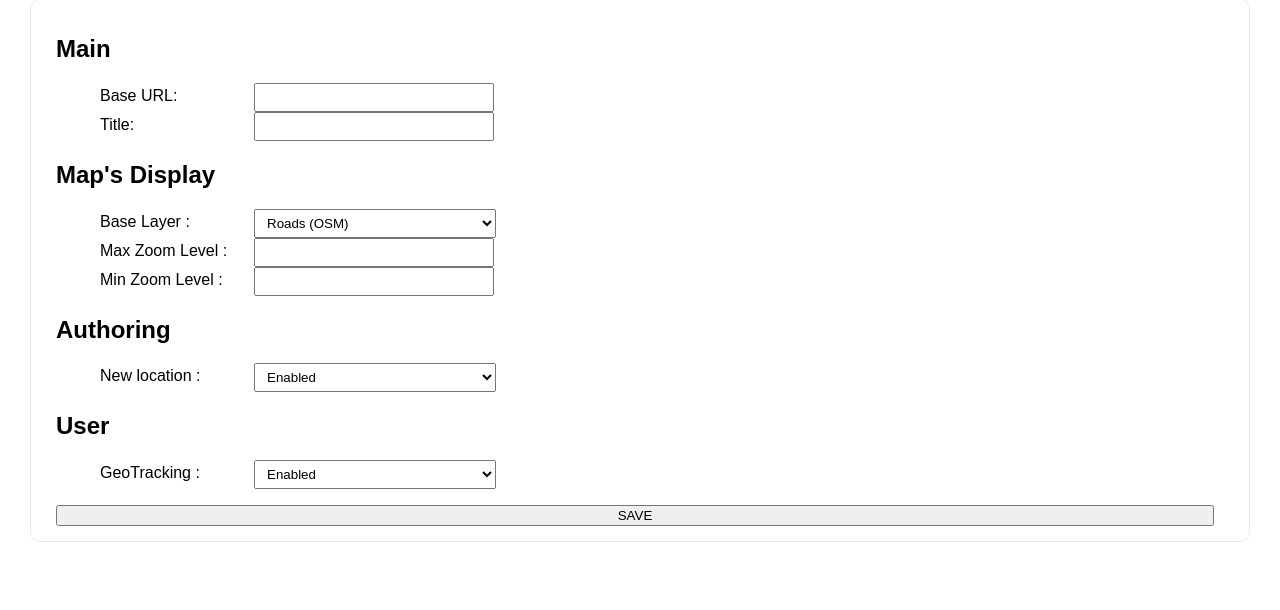
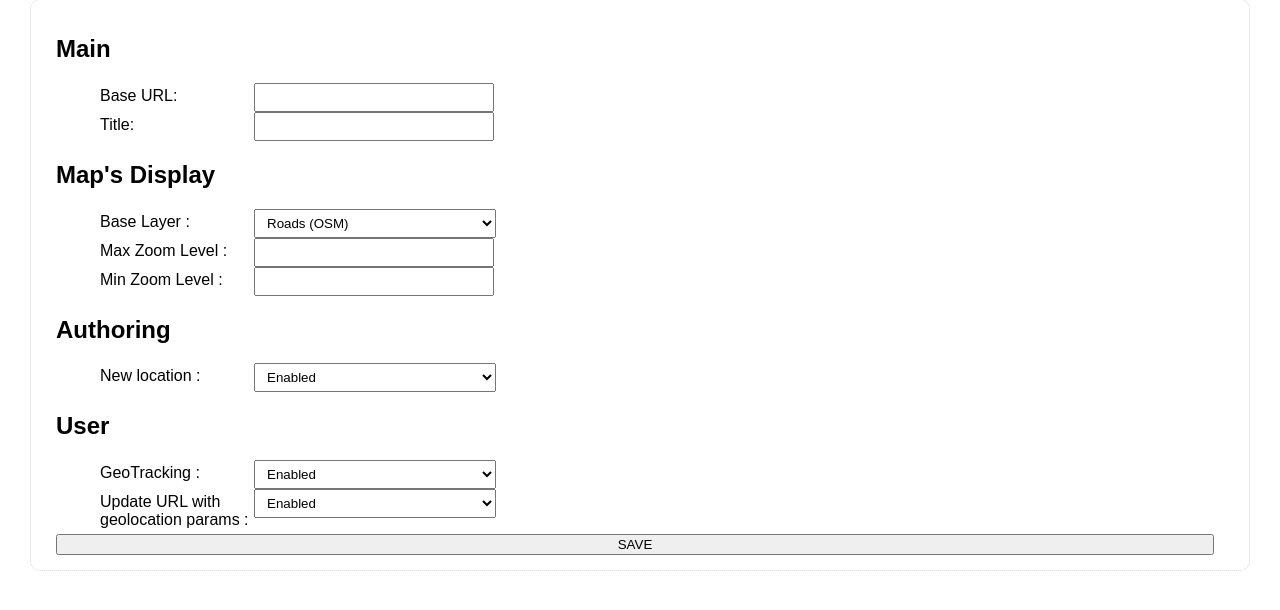
Before and after one commit to julienbouche/cbmp, a PHP site: page /admin/index.php in a window 1280 px wide. Shown: the part 73-683 px from the top of the page. Run offline with PHP 8.4, Linux system fonts and the light colour scheme; the visitor is signed in with stand-in values (Sample User, id 1); tables that the repository leaves empty hold one stand-in row (values such as "Sample post"); some libraries are stand-ins or nearby versions.

Commit message:
ADD - new 'update URLwith geoposition param' option in admin page

```diff
--- a/admin/index.php
+++ b/admin/index.php
@@ -106,6 +106,13 @@ if(userBelongToGroup($_SESSION['username'], 'ADMINISTRATORS')){
               <option value="disabled" <?="disabled"==$settings->getSettingValue("cbmp_application_geotrack")?"selected":""?>>Disabled</option>
             </select>
           </li>
+          <li>
+            <label for="cbmp_application_urlgeoparams">Update URL with geolocation params : </label>
+            <select name="cbmp_application_urlgeoparams">
+              <option value="enabled"  <?="enabled"==$settings->getSettingValue("cbmp_application_urlgeoparams")?"selected":""?>>Enabled</option>
+              <option value="disabled" <?="disabled"==$settings->getSettingValue("cbmp_application_urlgeoparams")?"selected":""?>>Disabled</option>
+            </select>
+          </li>
         </ul>
         <input type="submit" value="SAVE" />
       </form>
```
